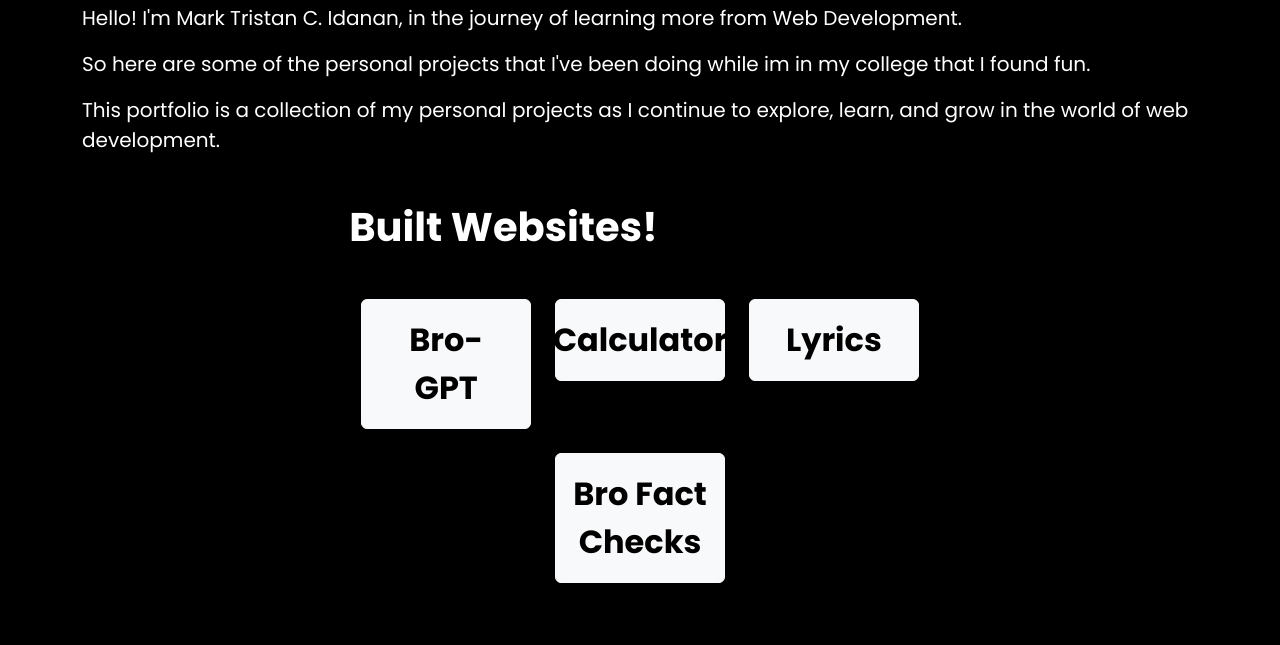
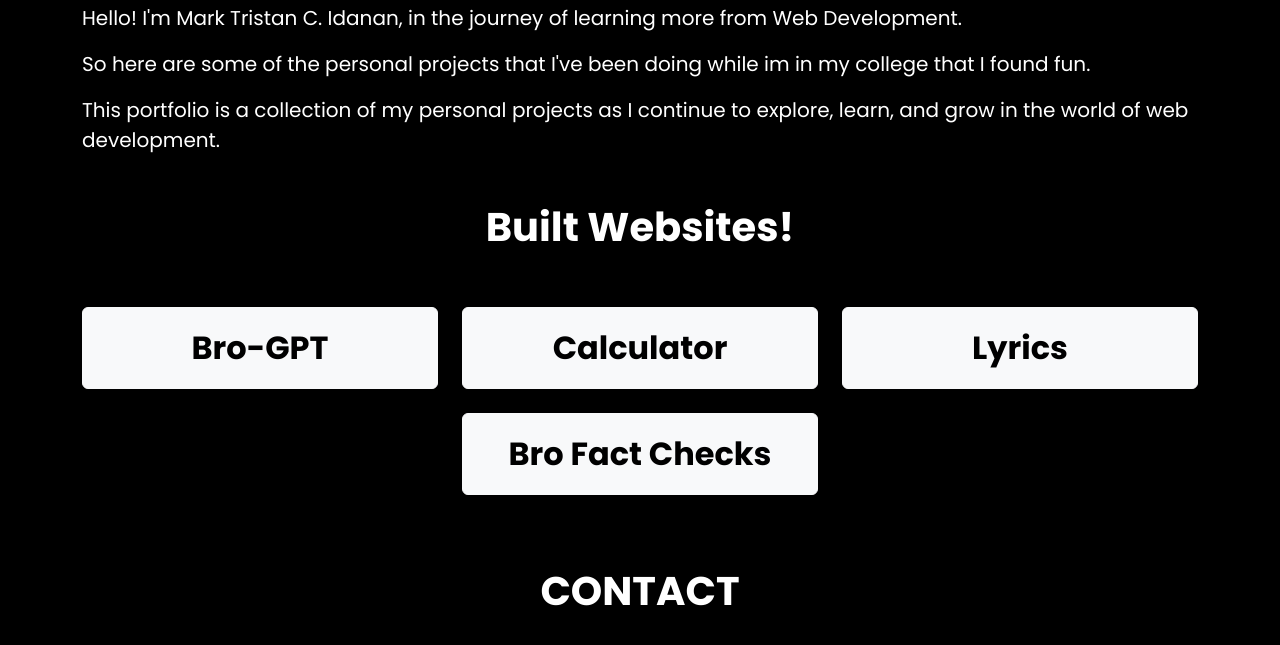
Before and after one commit to marktristan25/fun-projects, a plain HTML site: page index.html in a window 1280 px wide. Shown: the part 533-1178 px from the top of the page. Drawn offline with nearby package versions, Linux system fonts and the light colour scheme.

Commit message:
added something

```diff
--- a/index.html
+++ b/index.html
@@ -210,28 +210,29 @@
         </p>
     </div>
 
-    <section>
     <div class="mt-5 container d-flex justify-content-center align-items-center" id="projects">
         <div class="title text-white fade-in">
             <h1 style="font-weight: bold;">Built Websites!</h1>
-
+        </div>
+    </div>
     <div class="container">
         <div class="row mt-5 fade-in justify-content-center">
             <div class="col-md-4 col-6 mb-4">
                 <a href="AI CHATBOT/index.html"
-                        class="btn btn-light p-3 fs-2 fw-bolder d-flex justify-content-center"
+                    class="btn btn-light p-3 fs-2 fw-bolder d-flex justify-content-center text-nowrap"
                     target="_blank">Bro-GPT</a>
             </div>
 
 
             <div class="col-md-4 col-6 mb-4">
                 <a href="calculator/index.html"
-                        class="btn btn-light p-3 fs-2 fw-bolder d-flex justify-content-center"
+                    class="btn btn-light p-3 fs-2 fw-bolder d-flex justify-content-center text-nowrap"
                     target="_blank">Calculator</a>
             </div>
 
             <div class="col-md-4 col-6 mb-4">
-                    <a href="lyrics/index.html" class="btn btn-light p-3 fs-2 fw-bolder d-flex justify-content-center"
+                <a href="lyrics/index.html"
+                    class="btn btn-light p-3 fs-2 fw-bolder d-flex justify-content-center text-nowrap"
                     target="_blank">Lyrics</a>
             </div>
         </div>
@@ -239,20 +240,11 @@
         <div class="row fade-in justify-content-center">
             <div class="col-md-4 col-6 mb-4">
                 <a href="Fack Checker/index.html"
-                        class="btn btn-light p-3 fs-2 fw-bolder d-flex justify-content-center" target="_blank">Bro Fact
-                        Checks</a>
+                    class="btn btn-light p-3 fs-2 fw-bolder d-flex justify-content-center text-nowrap"
+                    target="_blank">Bro Fact Checks</a>
             </div>
         </div>
     </div>
-        </div>
-
-
-        </div>
-        </div>
-        </div>
-        </div>
-        </div>
-    </section>
 
     <div class="container d-flex flex-column justify-content-center align-items-center mt-5" id="contact">
         <div class="project-text col-md-8 col-12 mb-4 text-center">
```
Also changed, not shown: Fack Checker/index.html (+3 -3 lines). Lines whose indentation alone changed are shown as unchanged.
